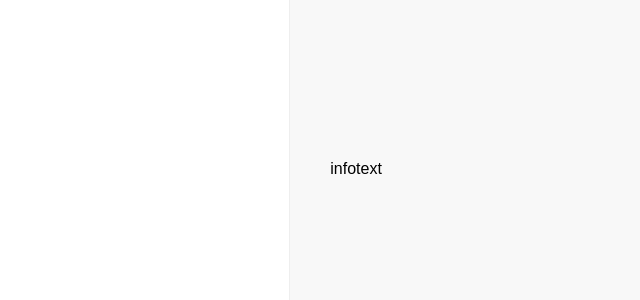
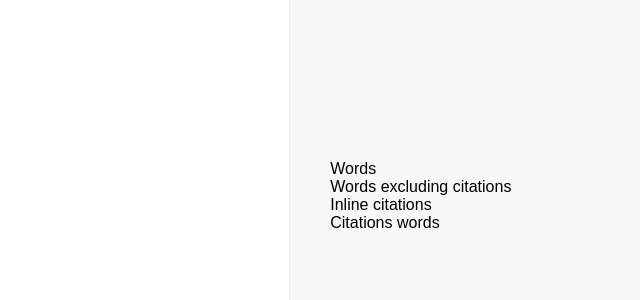
Before and after one commit to Thymo/intextcounter, a React (Create React App) app: page / in a window 1280 px wide. Shown: the top 300 px of the page, without its empty margins (640-1280 px from the left). Built offline with nearby package versions, Linux system fonts and the light colour scheme.

Commit message:
add all row labels

```diff
--- a/src/App.js
+++ b/src/App.js
@@ -21,6 +21,20 @@ const SideBar = styled.div`
   padding: 160px 0px 0px 40px;
 `;
 
+const Row = styled.div`
+
+`;
+
+const Label = styled.div`
+
+`;
+
+const Value = styled.div`
+
+`;
+
+
+
 class App extends Component {
   render() {
     return (
@@ -29,7 +43,22 @@ class App extends Component {
 
         </Main>
         <SideBar>
-          <div> infotext</div>
+          <Row>
+            <Label>Words</Label>
+            <Value></Value>
+          </Row>
+          <Row>
+            <Label>Words excluding citations</Label>
+            <Value></Value>
+          </Row>
+          <Row>
+            <Label>Inline citations</Label>
+            <Value></Value>
+          </Row>
+          <Row>
+            <Label>Citations words</Label>
+            <Value></Value>
+          </Row>
         </SideBar>
       </Wrapper>
     );
```
